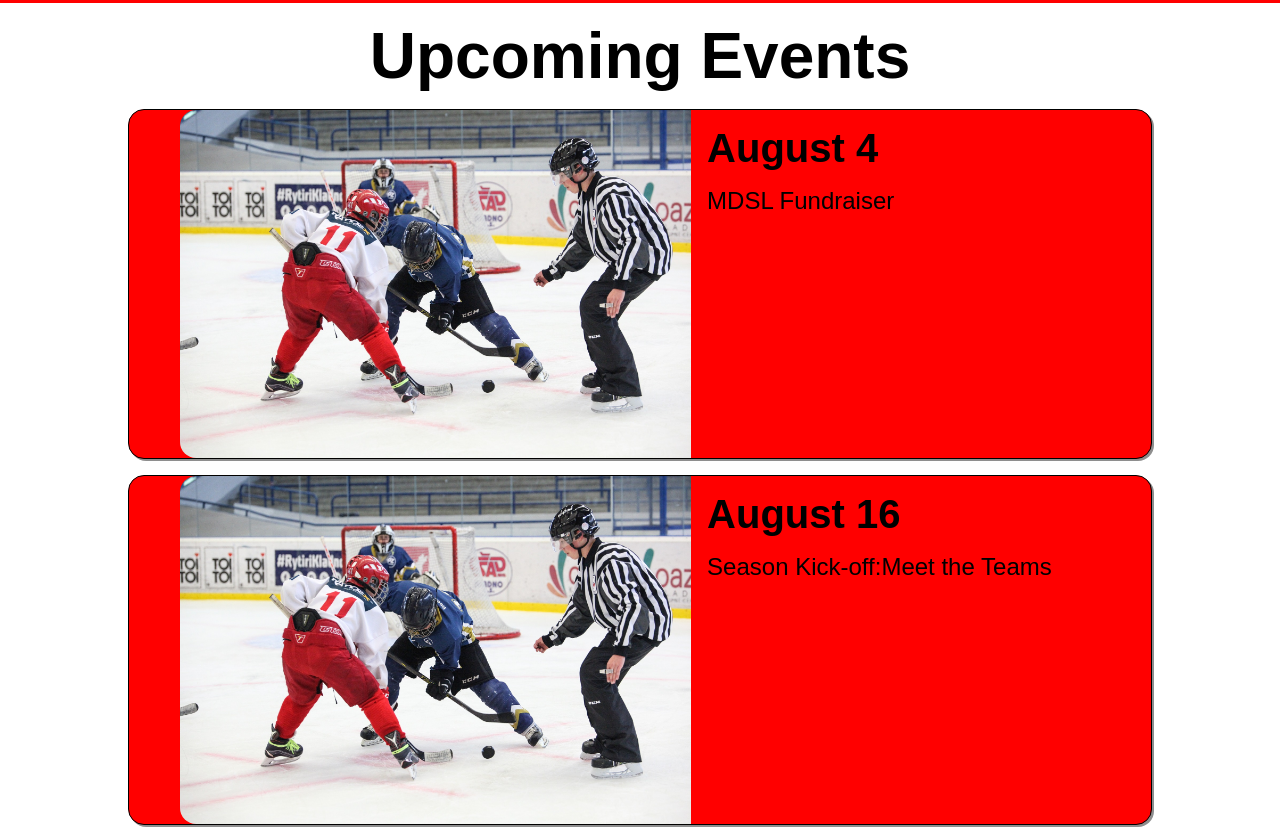
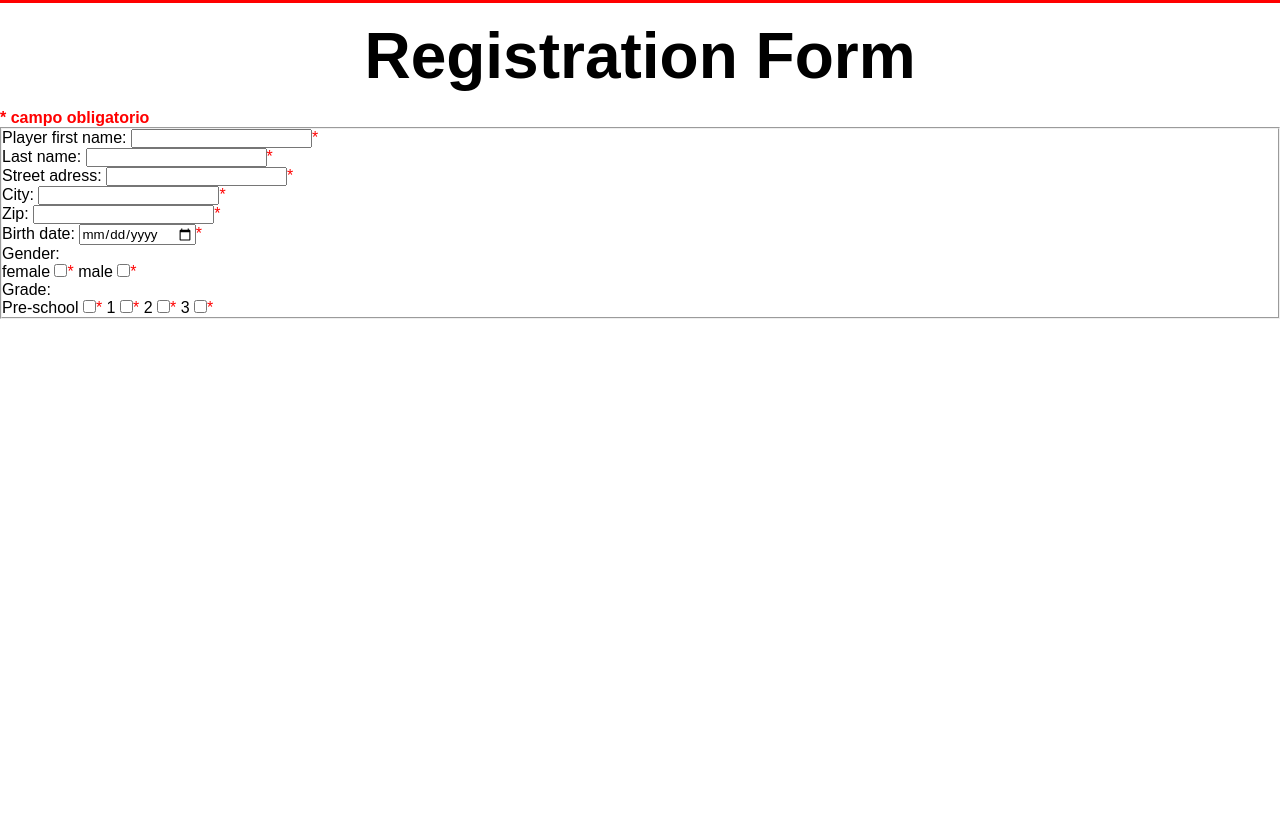
Before and after one commit to MansurLui/MansurLui-MDHL_Mansur, a plain HTML site: page registration.html in a window 1280 px wide. Shown: the part 349-1178 px from the top of the page. After the commit the page ends 800 px from the top, so only its background shows below. Drawn offline with Linux system fonts and the light colour scheme.

Commit message:
sumando forms

```diff
--- a/registration.html
+++ b/registration.html
@@ -26,29 +26,45 @@
         </div>
     </header>
     <main>
-        <h2>Upcoming Events</h2>
-        <div class="container">
-            <section>
-                <img src="img/design1_image1.jpg" alt="imgBanner">
-                <div>
-                    <h4>August 4</h4>
-                    <p>MDSL Fundraiser</p>
-                </div>
-            </section>
-            <section>
-                <img src="img/design1_image1.jpg" alt="imgBanner">
-                <div>
-                    <h4>August 16</h4>
-                    <p>Season Kick-off:Meet the Teams</p>
-                </div>
-            </section>
-            <section>
-                <img src="img/design1_image1.jpg" alt="imgBanner">
-                <div>
-                    <h4>September 1</h4>
-                    <p>First Game of the Season (Check Game Schedule for details)</p>
-                </div>
-            </section>
+        <h2><b>Registration Form</b></h2>
+        <div class="containerForm">
+            <form action="./show.data.html" method="get">
+        <p style="color:red;"><strong>* campo obligatorio</strong></p>
+                <fieldset>
+                    <label for="first_name">Player first name:</label>
+                    <input type="text" name="name" id="first_name"><span style="color:red">*</span><br>
+                    <label for="last_name">Last name:</label>
+                    <input type="text" name="lastName" id="last_name"><span style="color:red">*</span><br>
+                    <label for="street_adress">Street adress:</label>
+                    <input type="text" name="street" id="street_adress"><span style="color:red">*</span><br>
+                    <label for="city">City:</label>
+                    <input type="text" name="city_name" id="city"><span style="color:red">*</span><br>
+                    <label for="zip_code">Zip:</label>
+                    <input type="number" name="zip" id="zip_code"><span style="color:red">*</span><br>
+                    <label for="birth_date">Birth date:</label>
+                    <input type="date" name="birth" id="birth_date"><span style="color:red">*</span><br>
+                    <p>Gender:</p>
+                    <label>female
+                    <input type="checkbox" name="gender_female" value="female"><span style="color:red">*</span>
+                    </label>
+                    <label>male
+                    <input type="checkbox" name="gender_male" value="male"><span style="color:red">*</span>
+                    </label><br>
+                    <p>Grade:</p>
+                    <label>Pre-school
+                    <input type="checkbox" name="grade_pre" value="Pre-school"><span style="color:red">*</span>
+                    </label>
+                    <label>1
+                    <input type="checkbox" name="grade1" value="1"><span style="color:red">*</span>
+                    </label>
+                    <label>2
+                    <input type="checkbox" name="grade2" value="2"><span style="color:red">*</span>
+                    </label>
+                    <label>3
+                    <input type="checkbox" name="grade3" value="3"><span style="color:red">*</span>
+                    </label><br>
+                </fieldset>
+            </form>
         </div>
     </main>
     <footer>
```
